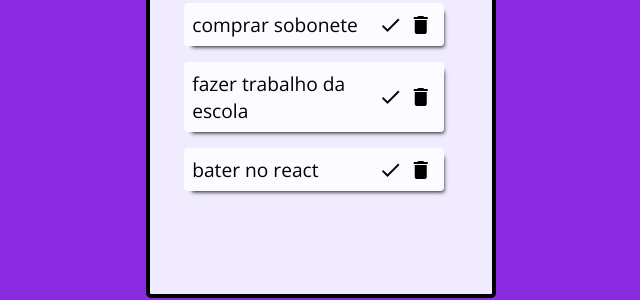
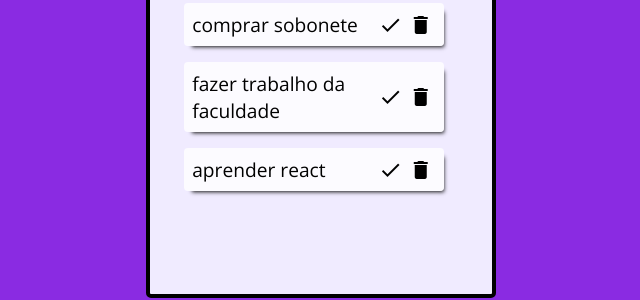
Before and after one commit to NataliaFrancisca/TODOLIST-React, a React (Create React App) app: page / in a window 1280 px wide. Shown: the part 352-652 px from the top of the page, without its empty margins (319-959 px from the left). Built offline with nearby package versions, Linux system fonts and the light colour scheme; a web font is replaced by a local one.

Commit message:
update: lista de tarefas

```diff
--- a/src/components/Todo.js
+++ b/src/components/Todo.js
@@ -17,11 +17,11 @@ class Todo extends Component{
             },
             {
                 id: 3,
-                text: 'fazer trabalho da escola'
+                text: 'fazer trabalho da faculdade'
             },
             {
                 id: 4,
-                text: 'bater no react'
+                text: 'aprender react'
             },
         ],
 
```
